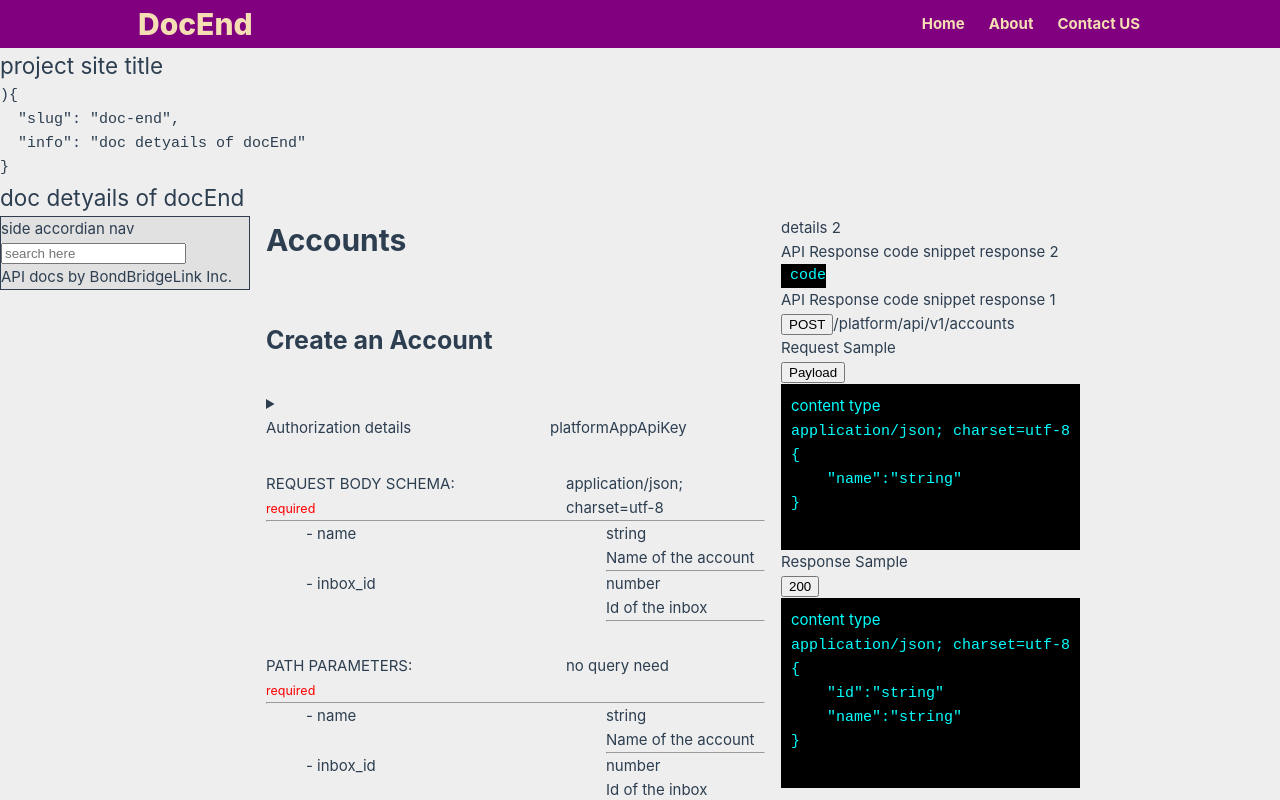
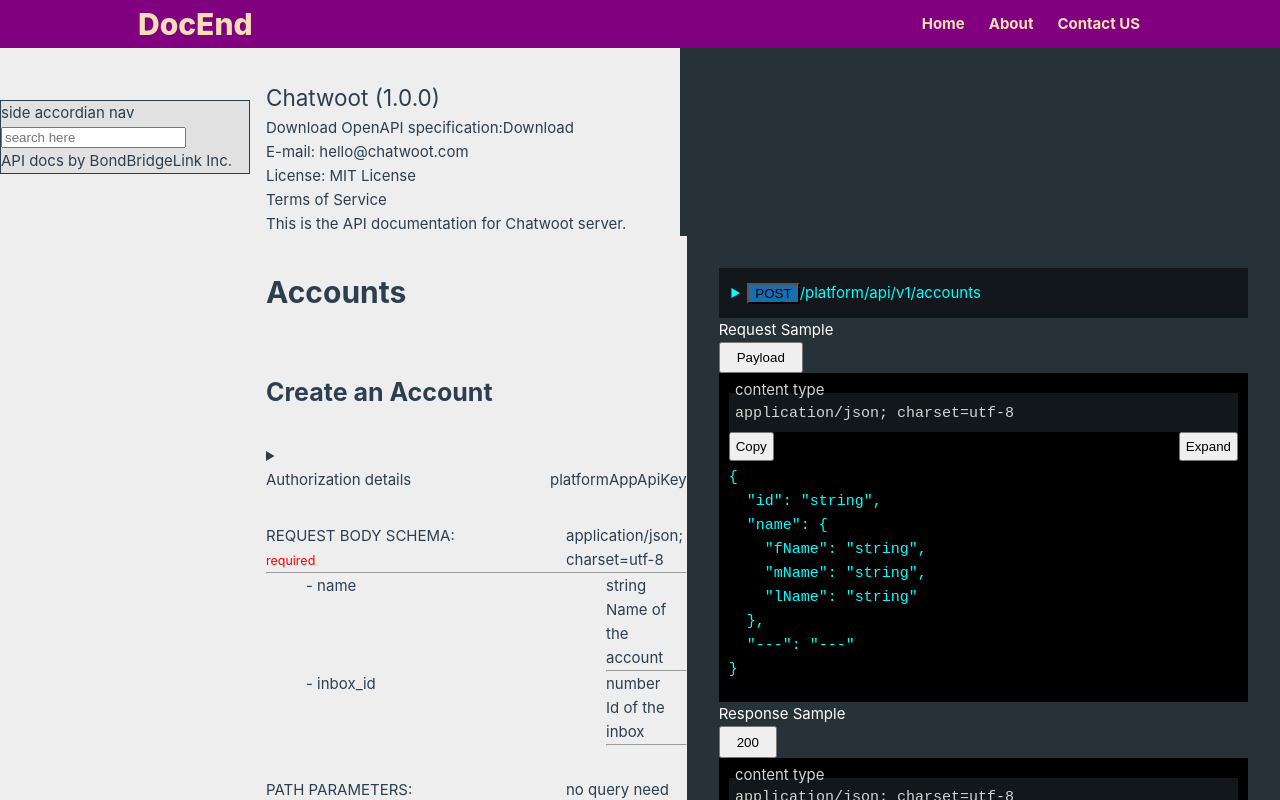
Before and after one commit to shuvo-h/docend, a Vue app: page /sites/doc-end in a window 1280 px wide. Shown: the top 800 px of the page. Built offline with nearby package versions, Linux system fonts and the light colour scheme; what vue-dompurify-html would draw is missing.

Commit message:
added response structure

```diff
--- a/src/views/GeneralView/Sites/ResponseAPI.vue
+++ b/src/views/GeneralView/Sites/ResponseAPI.vue
@@ -1,62 +1,197 @@
 <template>
   <section class="row">
-        <div>details 2</div>
     <div>
-            API Response code snippet response 2
-            <pre style="color:#00FFFF;background-color:#000; width:fit-content;">{{site}} code</pre>
+      <details style="position: relative;">
+        <summary style="color: #00FFFF; background-color: rgb(17, 23, 26); padding: 0.8rem;">
+          <button style="background-color: rgb(24, 111, 175);">POST</button>
+          <span>/platform/api/v1/accounts</span>
+        </summary>
+        <div style="position:absolute; background-color: #fff; color: blue; padding: 0.5rem; width:100%;">
+          <p>https://app.chatwoot.com/platform/api/v1/accounts</p>
+        </div>
+      </details>
     </div>
 
     <div>
-            API Response code snippet response 1
       <div>
-                <button>POST</button>
-                <span>/platform/api/v1/accounts</span>
+        <h4>Request Sample</h4>
+        <button style="padding: 0.4rem 1rem;">Payload</button>
+        <div class="codeSnipet">
+          <div style="position: relative; background-color: rgb(17, 23, 26); padding: 0.4rem;">
+            <p style="position:absolute; top:-15px;color: lightgray;">content type</p>
+            <code style="color: lightgray;">application/json; charset=utf-8</code>
           </div>
-            <div>
-                <h1>Request Sample</h1>
-                <button>Payload</button>
-                <div class="codeSnipet">
-                    <p>content type</p>
-                    <code>application/json; charset=utf-8</code>
-                    <pre>
-{{`{
-    "name":"string"
-}`}}
-                    </pre>
+          <div class="json-viewer">
+            <div class="json-header">
+              <button @click="copyToClipboard">Copy</button>
+              <button @click="toggleExpand">{{ isExpanded ? 'Collapse' : 'Expand' }}</button>
+            </div>
+            <pre>{{ formattedApiJeson }}</pre>
+          </div>
         </div>
       </div>
       <div>
-                <h1>Response Sample</h1>
-                <button>200</button>
+        <h4>Response Sample</h4>
+        <button style="padding: 0.4rem 1rem;">200</button>
         <div class="codeSnipet">
-                    <p>content type</p>
-                    <code>application/json; charset=utf-8</code>
+          <div style="position: relative; background-color: rgb(17, 23, 26); padding: 0.4rem;">
+            <p style="position:absolute; top:-15px;color: lightgray;">content type</p>
+            <code style="color: lightgray;">application/json; charset=utf-8</code>
+          </div>
+          <div>
             <pre>
-{{`{
-    "id":"string"
-    "name":"string"
-}`}}
+              {{
+                `{
+                  "id": "string",
+                  "name": "string"
+                }`
+              }}
             </pre>
           </div>
         </div>
       </div>
-
-
+    </div>
   </section>
 </template>
 
 <script>
 export default {
+  computed: {
+    formattedApiJeson() {
+      return this.isExpanded ? this.formatJson(this.responseAPI, 0) : this.formatJson(this.addEllipsisToObj(this.formatShortJson(this.responseAPI,50)),0);
+    },
+  },
+  data() {
+    return {
+      isExpanded: false,
+      responseAPI: {
+        id: 'string',
+        name: {
+          fName: 'string',
+          mName: 'string',
+          lName: 'string',
+        },
+        role: ['string', 'number', '....'],
+        guardians: [
+          { name: 'string', occupation: 'string', relation: 'mother' | 'father', earning: [50, 41, 200], address: [] },
+          {
+            name: 'string',
+            occupation: 'string',
+            relation: 'mother' | 'father',
+            earning: [50, 41, 200],
+            address: [{ road: 'abc', city: 'def' }],
+          },
+        ],
+        isMarried: 'false',
+      },
+    };
+  },
+  methods: {
+    formatJson(data, depth, isLast = true) {
+      const spaces = '  '.repeat(depth);
+      if (Array.isArray(data)) {
+        if (data.length === 0) {
+          return '[]';
+        }
+        return `[\n${data.map((item, index, array) => spaces + '  ' + this.formatJson(item, depth + 1, index === array.length - 1)).join(',\n')}\n${spaces}]`;
+      } else if (typeof data === 'object' && data !== null) {
+        const entries = Object.entries(data)
+          .map(([key, value], index, array) => {
+            const formattedValue = this.formatJson(value, depth + 1, index === array.length - 1);
+            return `${spaces}  "${key}": ${formattedValue}`;
+          });
+        return `{\n${entries.join(',\n')}\n${spaces}}`;
+      } else {
+        return JSON.stringify(data);
+      }
+    },
 
+
+
+
+
+
+
+        formatShortJson(data, limit = 45) {
+        let totalCount = 0;
+
+        const deepCopy = (obj) => {
+            if (Array.isArray(obj)) {
+            const result = obj.map(el => deepCopy(el)).filter(el => el !== null); // Filter out null values
+            return result.length > 0 ? result : null; // Return null if all elements were filtered
+            } else if (typeof obj === 'object' && obj !== null) {
+            const result = {};
+            Object.entries(obj).forEach(([key, value]) => {
+                const keyCount = key.length;
+
+                if (totalCount + keyCount <= limit) {
+                totalCount += keyCount;
+                const nestedCopy = deepCopy(value);
+                if (nestedCopy !== null) {
+                    result[key] = nestedCopy;
                 }
+                }
+                // If adding this property would exceed the limit, skip it
+            });
+            return Object.keys(result).length > 0 ? result : null; // Return null if the result is an empty object
+            } else if (typeof obj === 'number' || typeof obj === 'string' || typeof obj === 'boolean') {
+            const valueCount = obj.toString().length;
+
+            if (totalCount + valueCount <= limit) {
+                totalCount += valueCount;
+                return obj;
+            } else {
+                return null; // Skip adding this property if the limit would be exceeded
+            }
+            } else {
+            return obj;
+            }
+        };
+
+        const result = deepCopy(data);
+        console.log({ count: totalCount });
+
+        return result;
+        },
+
+        addEllipsisToObj(obj){
+            if (typeof obj === 'object' && !Array.isArray(obj)) {
+                obj['---']= "---";
+            }
+            return obj;
+        },
+
+
+
+    async copyToClipboard() {
+      await navigator.clipboard.writeText(this.formattedApiJeson);
+    },
+    toggleExpand() {
+      this.isExpanded = !this.isExpanded;
+    },
+  },
+};
 </script>
 
 <style scoped>
-    .codeSnipet{
+  .codeSnipet {
     color: #00FFFF;
     background-color: #000;
-        width: fit-content;
-        padding: 10px;
+    padding: 20px 10px;
+  }
+  .json-viewer {
+    font-family: 'Courier New', Courier, monospace;
+    white-space: pre-wrap;
   }
 
+  .json-header {
+    display: flex;
+    justify-content: space-between;
+    margin-bottom: 5px;
+  }
+
+  .json-header button {
+    padding: 5px;
+    cursor: pointer;
+  }
 </style>
--- a/src/views/GeneralView/Sites/Site.vue
+++ b/src/views/GeneralView/Sites/Site.vue
@@ -1,10 +1,5 @@
 <template>
   <div>
-    <h2>project site title</h2>
-    <div>
-        <pre>{{number}}){{site}}</pre>
-        <h2>{{site.info}}</h2>
-    </div>
     <section class="site_container">
         <aside  >
             <div class="site_nav" style="position: sticky; top: 100px;">
@@ -12,23 +7,30 @@
                 <site-nav  />
             </div>
         </aside>
-        <!--
-        <aside class="site_details row">
-            <request-details />
-            <ResponseAPI />
-        </aside>
-        -->
 
         <aside>
-            <div
+            <section
                 v-for="number in Array.from(Array(10).keys())"
                 class="site_details row"
                 :key="number"
             >
-                <request-details />
-                <ResponseAPI />
-            </div>
+                <aside>
+                    <div v-if="number === 0" style="margin-top: 2rem;">
+                        <h2>Chatwoot (1.0.0)</h2>
+                        <p>Download OpenAPI specification:Download</p>
+                        <p>E-mail: hello@chatwoot.com</p>
+                        <p>License: MIT License</p>
+                        <p>Terms of Service</p>
+                        <p>This is the API documentation for Chatwoot server.</p>
+                    </div>
+                    <request-details v-if="number !== 0" style="margin-top: 2rem;" />
+                </aside>
+                <aside style="background-color: rgb(38 50 56); color: #fff; padding: 2rem;">
+                    <ResponseAPI v-if="number !== 0" />
+                </aside>
+            </section>
         </aside>
+
     </section>
   </div>
 </template>
@@ -74,7 +76,7 @@
     .site_nav{
         border: 1px solid;
         background-color: rgb(225, 225, 225);
-        max-height: calc(100vh - 250px);
+        max-height: calc(100vh - 150px);
         overflow: auto;
 
     }
@@ -82,8 +84,7 @@
 
         &.row{
             display: grid;
-            grid-template-columns: repeat(2,1fr);
-            gap: 1rem;
+            grid-template-columns: 1fr minmax(500px,600px);
         }
     }
 </style>
```
Lines whose indentation alone changed are shown as unchanged.
